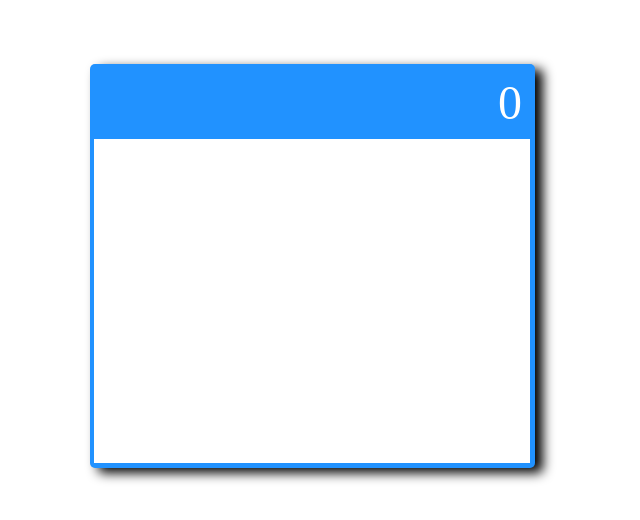
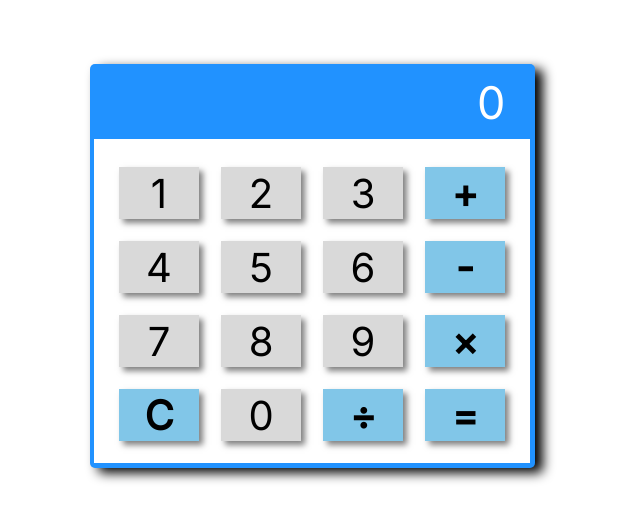
Before and after one commit to dhifdev/simple_calculator, a plain HTML site: page index.html in a window 1280 px wide. Shown: the part 134-654 px from the top of the page, without its empty margins (328-968 px from the left). Drawn offline with Linux system fonts and the light colour scheme.

Commit message:
update style

```diff
--- a/Assets/css/style.css
+++ b/Assets/css/style.css
@@ -1,6 +1,11 @@
+@import url("https://fonts.googleapis.com/css2?family=Inter:wght@300;400&display=swap");
+
 * {
   padding: 0;
   margin: 0;
+  box-sizing: border-box;
+  outline: 0;
+  font-family: "Inter", sans-serif;
 }
 
 .container {
@@ -12,7 +17,7 @@
   margin: auto;
 }
 
-.b-cal {
+.wrapper {
   width: 100%;
   max-width: 445px;
   height: 404px;
@@ -26,16 +31,23 @@
   margin: auto;
 }
 
-.display {
+.display-screen {
+  margin: auto;
+  display: flex;
   width: 100%;
-  max-width: 436px;
-  height: 52px;
-  font-size: 48px;
+  max-width: 387px;
+  height: 57px;
+}
+
+#display {
+  width: 387px;
+  height: 57px;
   display: flex;
-  margin-right: 1rem;
+  align-items: flex-end;
+  justify-content: flex-end;
+  margin: auto;
   color: white;
-  justify-content: right;
-  margin-top: 0.7rem;
+  font-size: 45px;
 }
 
 .button {
@@ -46,9 +58,37 @@
   margin-bottom: 5px;
 }
 
-/* .button .btn {
-  width: 100%;
-  max-width: 80px;
+table {
+  align-items: center;
+  justify-content: center;
+  margin: auto;
+  margin-top: 1rem;
+}
+
+button {
+  width: 80px;
   height: 52px;
+  margin: 10px;
+  border: 0;
+  box-shadow: 4px 4px 6px rgb(0, 0, 0, 0.5);
+  font-size: 40px;
+  cursor: pointer;
+  transition: 0.2s;
   background-color: #d9d9d9;
-} */
+}
+
+.btn-operator {
+  background-color: #81c6e8;
+  font-weight: bold;
+}
+
+.btn-equal {
+  background-color: #81c6e8;
+  font-weight: bold;
+}
+
+button:hover {
+  transform: scale(0.9);
+  box-shadow: 2px 2px 4px rgb(0, 0, 0, 0.5);
+  transition: 0.2s;
+}
--- a/index.html
+++ b/index.html
@@ -9,25 +9,39 @@
   </head>
   <body>
     <div class="container">
-      <div class="b-cal">
-        <div class="display">0</div>
+      <div class="wrapper">
+        <div class="display-screen">
+          <div id="display">0</div>
+        </div>
         <div class="button">
-          <div class="btn"></div>
-          <div class="btn"></div>
-          <div class="btn"></div>
-          <div class="btn"></div>
-          <div class="btn"></div>
-          <div class="btn"></div>
-          <div class="btn"></div>
-          <div class="btn"></div>
-          <div class="btn"></div>
-          <div class="btn"></div>
-          <div class="btn"></div>
-          <div class="btn"></div>
-          <div class="btn"></div>
-          <div class="btn"></div>
-          <div class="btn"></div>
-          <div class="btn"></div>
+          <table>
+            <tr>
+              <td><button class="btn-num" id="1">1</button></td>
+              <td><button class="btn-num" id="2">2</button></td>
+              <td><button class="btn-num" id="3">3</button></td>
+              <td><button class="btn-operator" id="+">+</button></td>
+            </tr>
+            <tr>
+              <td><button class="btn-num" id="4">4</button></td>
+              <td><button class="btn-num" id="5">5</button></td>
+              <td><button class="btn-num" id="6">6</button></td>
+              <td><button class="btn-operator" id="-">-</button></td>
+            </tr>
+            <tr>
+              <td><button class="btn-num" id="7">7</button></td>
+              <td><button class="btn-num" id="8">8</button></td>
+              <td><button class="btn-num" id="9">9</button></td>
+              <td><button class="btn-operator" id="*">&times;</button></td>
+            </tr>
+            <tr>
+              <td><button class="btn-operator" id="clear">C</button></td>
+              <td><button class="btn-num" id="0">0</button></td>
+              <td><button class="btn-operator" id="/">&divide;</button></td>
+              <td rowspan="2">
+                <button class="btn-equal" id="equal">=</button>
+              </td>
+            </tr>
+          </table>
         </div>
       </div>
     </div>
```
